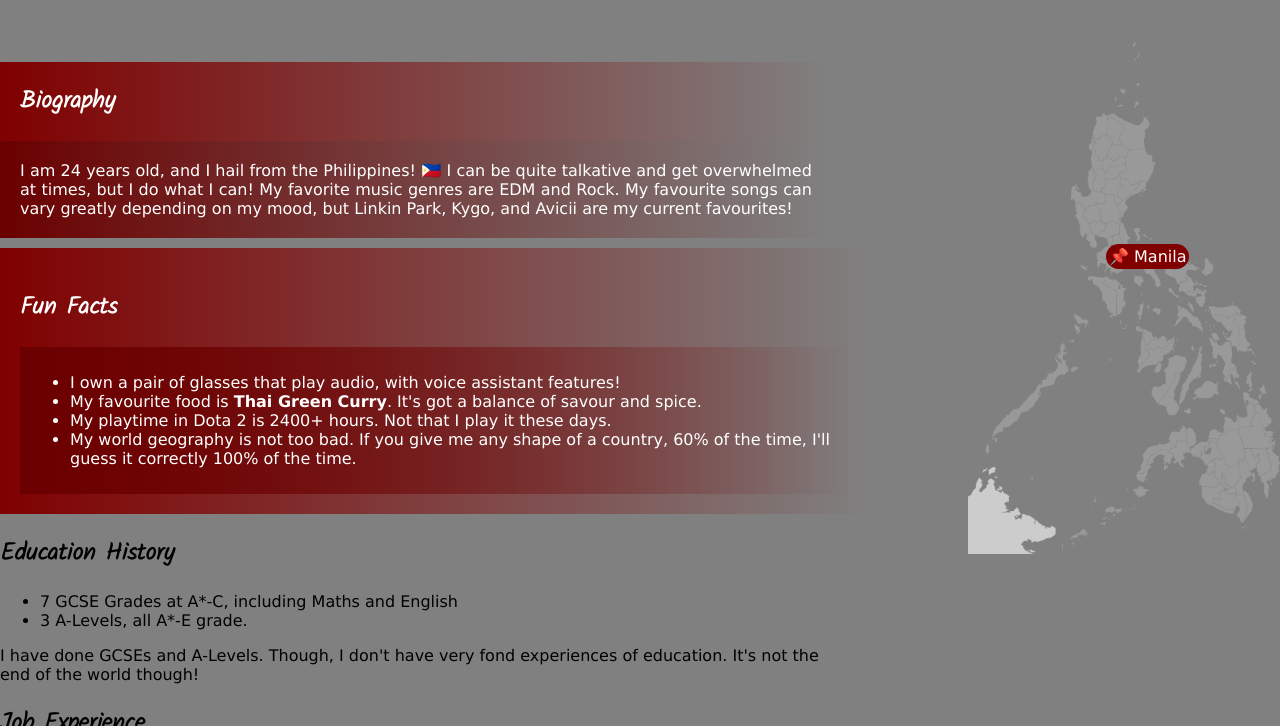
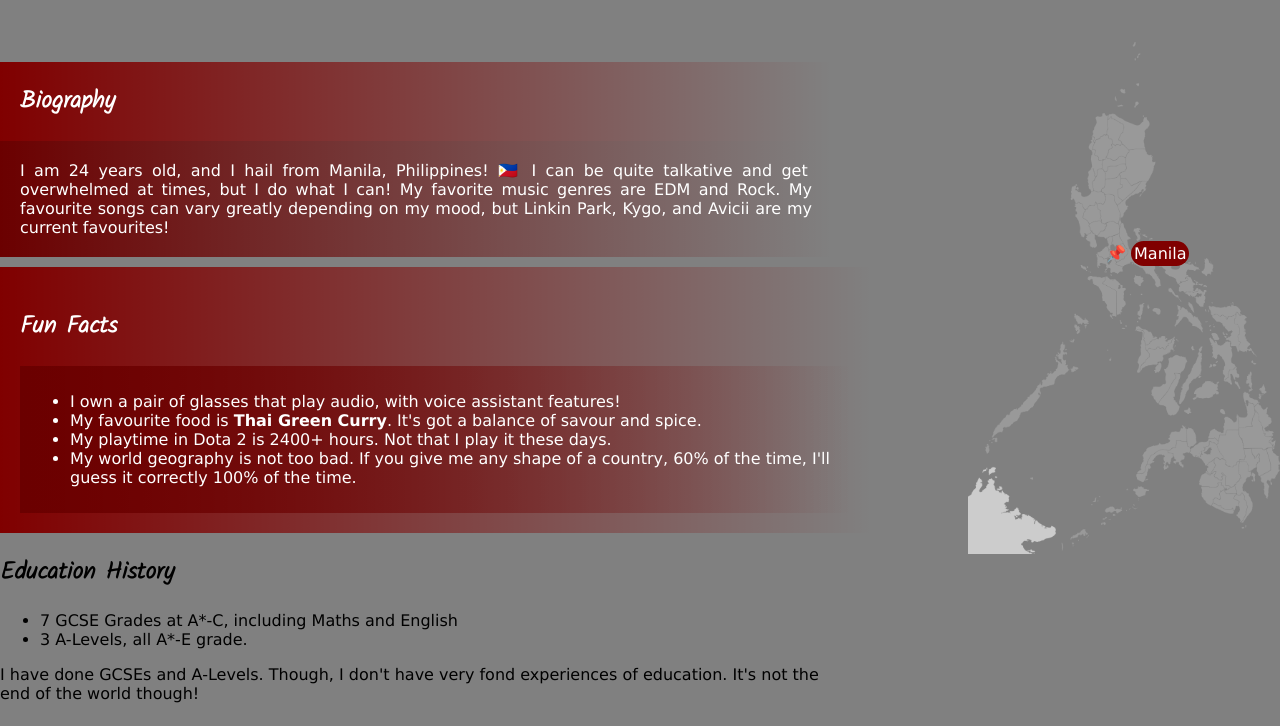
Before and after one commit to RogueStar112/about-me-sep2023, a plain HTML site: page index.html in a window 1280 px wide. Shown: the part 374-1100 px from the top of the page. Drawn offline with Linux system fonts and the light colour scheme.

Commit message:
Restyled Country Pin

```diff
--- a/index.html
+++ b/index.html
@@ -176,7 +176,9 @@
           alt=""
         />
 
-        <div id="country-pin">📌 Manila</div>
+        <div id="country-pin-manila">
+          📌 <span class="country-place">Manila</span>
+        </div>
       </div>
 
       <article id="biography" aria-label="biography">
@@ -184,7 +186,7 @@
 
         <section id="biography-about-me" aria-label="biography-about-me">
           <p>
-            I am 24 years old, and I hail from the Philippines! 🇵🇭 I can be
+            I am 24 years old, and I hail from Manila, Philippines! 🇵🇭 I can be
             quite talkative and get overwhelmed at times, but I do what I can!
             My favorite music genres are EDM and Rock. My favourite songs can
             vary greatly depending on my mood, but Linkin Park, Kygo, and Avicii
--- a/style.css
+++ b/style.css
@@ -246,10 +246,13 @@ h2 {
   max-height: 512px;
 }
 
-#country-pin {
+#country-pin-manila {
   position: absolute;
   left: 44.2%;
   top: 39.2%;
+}
+
+.country-place {
   background-color: maroon;
   color: white;
 
```
